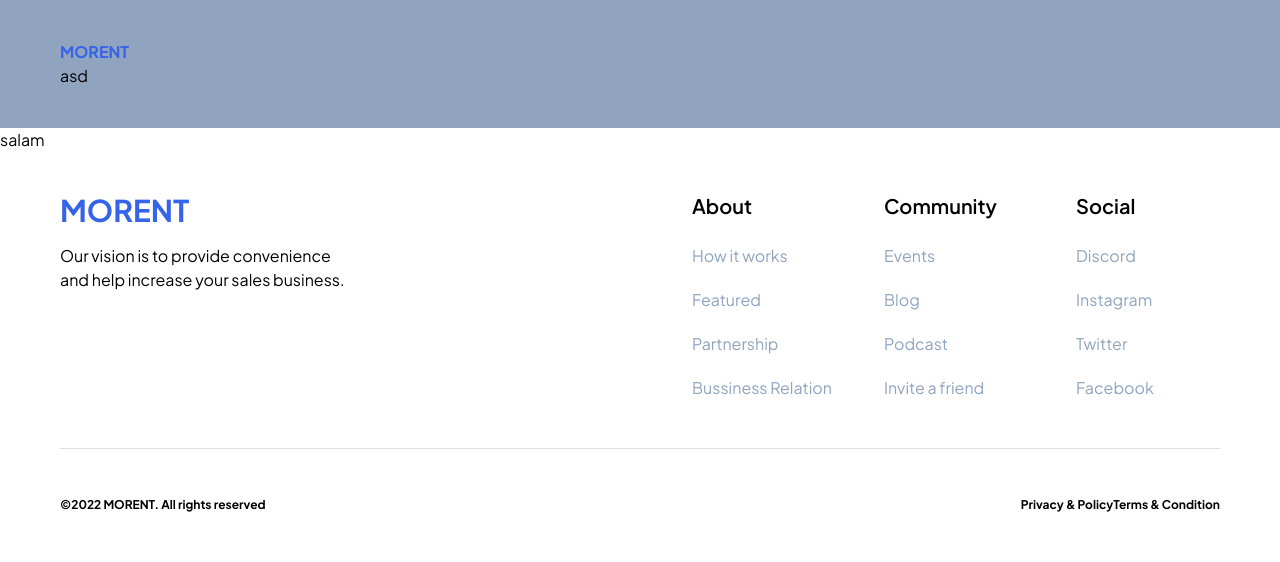
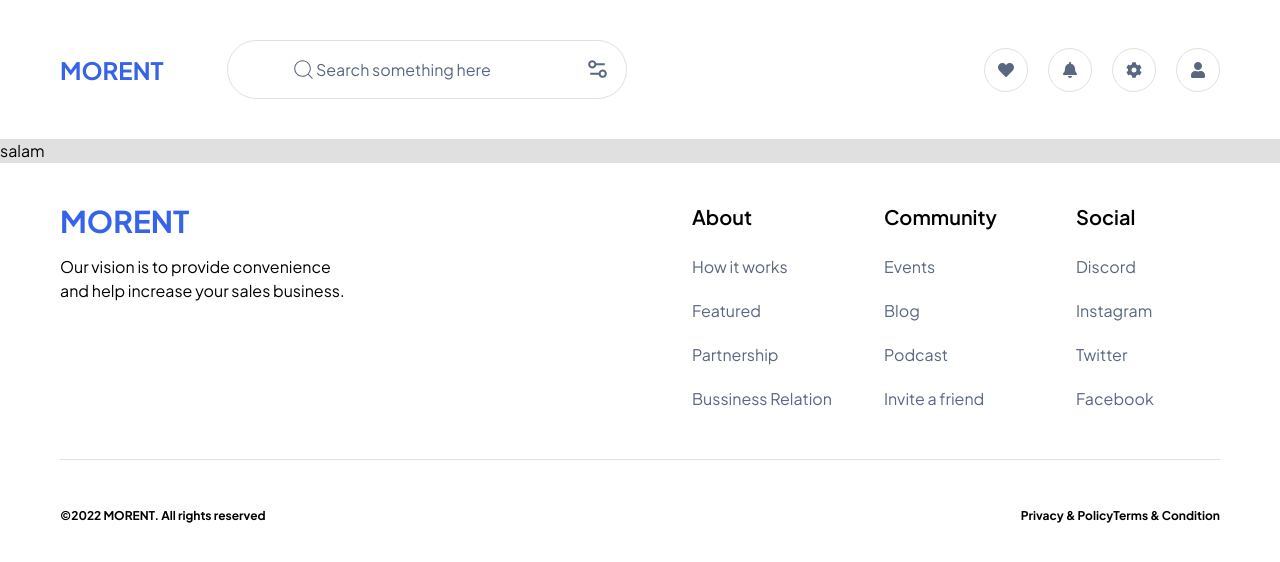
Before and after one commit to mehrdadazizkhani/car-rent, a Next.js app: page / in a window 1280 px wide. Shown: the top 562 px of the page. Built offline with nearby package versions, Linux system fonts and the light colour scheme; what prettier-plugin-tailwindcss would draw is missing.

Commit message:
feat: add header

```diff
--- a/components/layout/layoutComponents/header/index.tsx
+++ /dev/null
@@ -1,18 +0,0 @@
-import React from "react";
-import SearchBar from "../searchBar";
-interface HeaderProps extends React.PropsWithChildren {}
-const Header: React.FC<HeaderProps> = (): JSX.Element => {
-  return (
-    <header className="w-full bg-light-primary">
-      <div className="mx-auto h-full max-w-[1440px] bg-light-details py-8 px-6 md:py-10 md:px-[60px]">
-        <div>
-          <h1 className="font-bold text-light-accent">MORENT</h1>
-          <SearchBar />
-        </div>
-        <div></div>
-      </div>
-    </header>
-  );
-};
-
-export default Header;
--- /dev/null
+++ b/components/layout/layoutComponents/like/index.tsx
@@ -0,0 +1,16 @@
+import React from "react";
+import { FaHeart } from "react-icons/fa";
+
+interface LikeProps extends React.PropsWithChildren {}
+const Like: React.FC<LikeProps> = (): JSX.Element => {
+  return (
+    <div
+      className="flex aspect-square w-11 cursor-pointer items-center justify-center rounded-full border border-light-secondary text-light-content
+    "
+    >
+      <FaHeart />
+    </div>
+  );
+};
+
+export default Like;
--- /dev/null
+++ b/components/layout/layoutComponents/notification/index.tsx
@@ -0,0 +1,16 @@
+import React from "react";
+import { FaBell } from "react-icons/fa";
+
+interface NotificationProps extends React.PropsWithChildren {}
+const Notification: React.FC<NotificationProps> = (): JSX.Element => {
+  return (
+    <div
+      className="flex aspect-square w-11 items-center justify-center rounded-full border border-light-secondary text-light-content
+    "
+    >
+      <FaBell />
+    </div>
+  );
+};
+
+export default Notification;
--- a/components/layout/layoutComponents/searchBar/index.tsx
+++ b/components/layout/layoutComponents/searchBar/index.tsx
@@ -1,7 +1,19 @@
 import React from "react";
+import { CgOptions } from "react-icons/cg";
+import { CiSearch } from "react-icons/ci";
 interface SearchBarProps extends React.PropsWithChildren {}
 const SearchBar: React.FC<SearchBarProps> = (): JSX.Element => {
-  return <div>asd</div>;
+  return (
+    <div className="flex h-full w-full gap-4 rounded-full border-light-secondary text-light-content md:border">
+      <div className="flex h-full w-full items-center justify-center rounded-[10px] border border-light-secondary py-4 md:border-none">
+        <CiSearch size={25} />
+        <p>Search something here</p>
+      </div>
+      <div className="flex aspect-square h-full items-center justify-center rounded-[10px] border border-light-secondary p-4 md:border-none">
+        <CgOptions size={25} />
+      </div>
+    </div>
+  );
 };
 
 export default SearchBar;
--- /dev/null
+++ b/components/layout/layoutComponents/setting/index.tsx
@@ -0,0 +1,16 @@
+import React from "react";
+import { FaCog } from "react-icons/fa";
+
+interface SettingProps extends React.PropsWithChildren {}
+const Setting: React.FC<SettingProps> = (): JSX.Element => {
+  return (
+    <div
+      className="flex aspect-square w-11 items-center justify-center rounded-full border border-light-secondary text-light-content
+    "
+    >
+      <FaCog />
+    </div>
+  );
+};
+
+export default Setting;
--- /dev/null
+++ b/components/layout/layoutComponents/user/index.tsx
@@ -0,0 +1,16 @@
+import React from "react";
+import { FaUser } from "react-icons/fa";
+
+interface UserProps extends React.PropsWithChildren {}
+const User: React.FC<UserProps> = (): JSX.Element => {
+  return (
+    <div
+      className="flex aspect-square w-11 items-center justify-center rounded-full border border-light-secondary text-light-content
+    "
+    >
+      <FaUser />
+    </div>
+  );
+};
+
+export default User;
--- a/components/layout/mainLayout/index.tsx
+++ b/components/layout/mainLayout/index.tsx
@@ -1,11 +1,42 @@
 import React, { Children } from "react";
 import Footer from "../layoutComponents/footer";
-import Header from "../layoutComponents/header";
+import SearchBar from "../layoutComponents/searchBar";
+import Setting from "../layoutComponents/setting";
+import User from "../layoutComponents/user";
+import Notification from "../layoutComponents/notification";
+import Like from "../layoutComponents/like";
 interface MainLayoutProps extends React.PropsWithChildren {}
 const MainLayout: React.FC<MainLayoutProps> = ({ children }): JSX.Element => {
   return (
     <>
-      <Header />
+      <header className="w-full bg-light-primary">
+        <div className="mx-auto flex h-full w-full flex-col items-center justify-between py-8 px-6 lg:max-w-[1440px] lg:flex-row lg:py-10 lg:px-[60px]">
+          <div className="flex w-full flex-col items-center gap-8 lg:flex-row lg:gap-16">
+            <div className="flex h-full w-full flex-col-reverse justify-between lg:w-fit">
+              <h1 className="text-2xl font-bold text-light-accent">MORENT</h1>
+              <div className="flex h-full w-full justify-between lg:hidden">
+                <div className="flex h-5 w-8 flex-col justify-between">
+                  <div className="h-0.5 w-full bg-light-content"></div>
+                  <div className="h-0.5 w-full bg-light-content"></div>
+                  <div className="h-0.5 w-full bg-light-content"></div>
+                </div>
+                <User />
+              </div>
+            </div>
+            <div className="w-full lg:w-[400px]">
+              <SearchBar />
+            </div>
+          </div>
+          <div className="hidden gap-5 lg:flex">
+            <div className="flex gap-5">
+              <Like />
+              <Notification />
+              <Setting />
+            </div>
+            <User />
+          </div>
+        </div>
+      </header>
       {children}
       <Footer />
     </>
--- a/pages/index.tsx
+++ b/pages/index.tsx
@@ -17,7 +17,9 @@ export default function Home() {
         ></link>
         <link rel="icon" href="/favicon.ico" />
       </Head>
-      <MainLayout>salam</MainLayout>
+      <MainLayout>
+        <div className="bg-light-secondary">salam</div>
+      </MainLayout>
     </>
   );
 }
--- a/tailwind.config.js
+++ b/tailwind.config.js
@@ -15,7 +15,7 @@ module.exports = {
         secondary: "#e0e0e0",
         accent: "#3563E9",
         heading: "#1A202C",
-        content: "#90A3BF",
+        content: "#596780",
         details: "#90A3BF",
         error: "#B71112",
       },
```
Also changed, not shown: public/car.svg (added).
